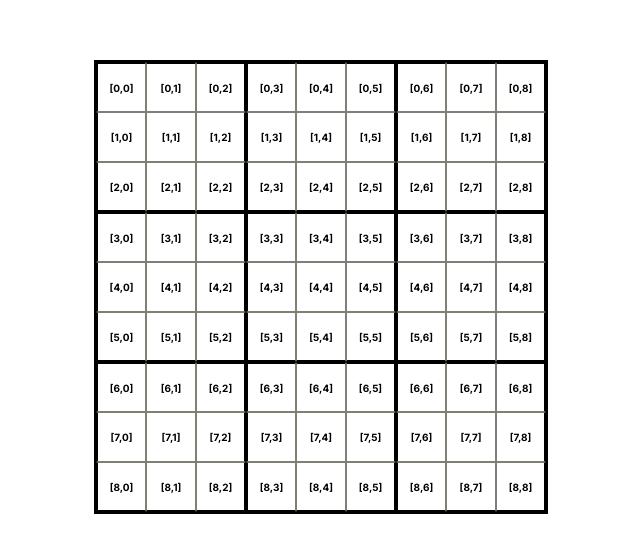
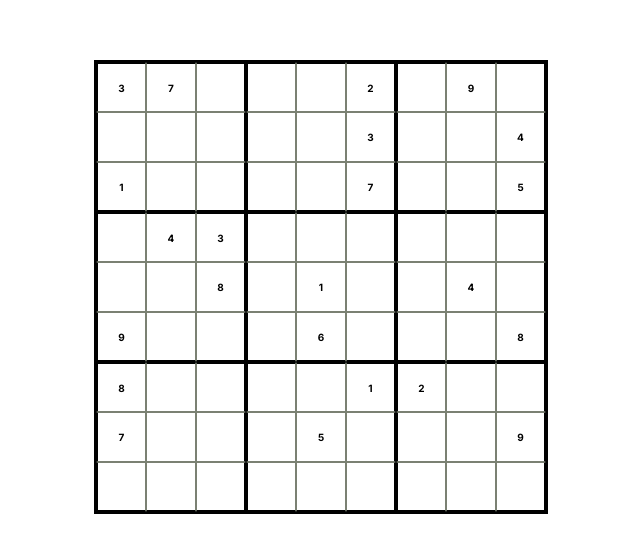
Before and after one commit to ShaheenJawadi/SudokuSolver, a Next.js app: page / in a window 1280 px wide. Shown: the part 113-666 px from the top of the page, without its empty margins (319-959 px from the left). Built offline with nearby package versions, Linux system fonts and the light colour scheme.

Commit message:
Display mocked data

```diff
--- a/app/components/board/cell.tsx
+++ b/app/components/board/cell.tsx
@@ -2,15 +2,16 @@
 
 
 type Props ={
-    r:number ,
-    c:number
+    row:number ,
+    column:number,
+    digit : number ,
 }
 
 const Cell =(props : Props )=>{
-    const {c ,r}= props ;
+    const { column, row, digit }= props ;
     return (
         <div className="cell">
-            [{r},{c}]
+            { digit!=0 && digit}
         </div>
     )
 }
--- a/app/components/board/index.tsx
+++ b/app/components/board/index.tsx
@@ -1,8 +1,22 @@
+import { SudokuBoardTpe } from "@/app/types";
 import Cell from "./cell";
 
 
 
 const Board =()=>{
+
+
+    const test: SudokuBoardTpe = [
+        [3, 7, 0, 0, 0, 2, 0, 9, 0],
+        [0, 0, 0, 0, 0, 3, 0, 0, 4],
+        [1, 0, 0, 0, 0, 7, 0, 0, 5],
+        [0, 4, 3, 0, 0, 0, 0, 0, 0],
+        [0, 0, 8, 0, 1, 0, 0, 4, 0],
+        [9, 0, 0, 0, 6, 0, 0, 0, 8],
+        [8, 0, 0, 0, 0, 1, 2, 0, 0],
+        [7, 0, 0, 0, 5, 0, 0, 0, 9],
+        [0, 0, 0, 0, 0, 0, 0, 0, 0]
+    ]
 
     return (
         <div className="board">
@@ -10,7 +24,7 @@ const Board =()=>{
 
                 return(
                     [...Array(9)].map((_, cIndex) => {
-                        return <Cell key={cIndex} r={rIndex} c={cIndex} />
+                        return <Cell key={cIndex} digit={test[rIndex][cIndex]} row={rIndex} column={cIndex} />
                     })
 
             )})}
```
